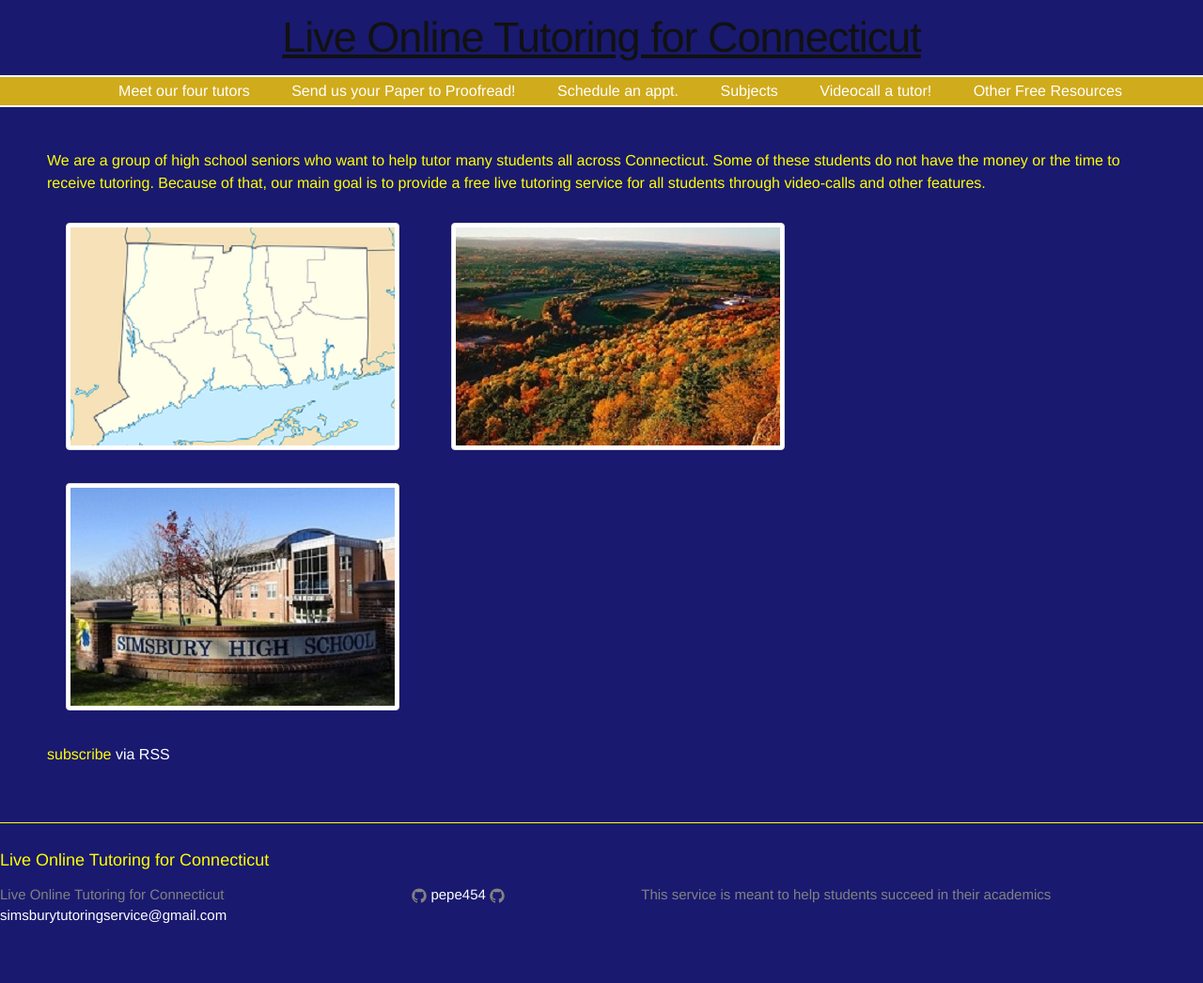
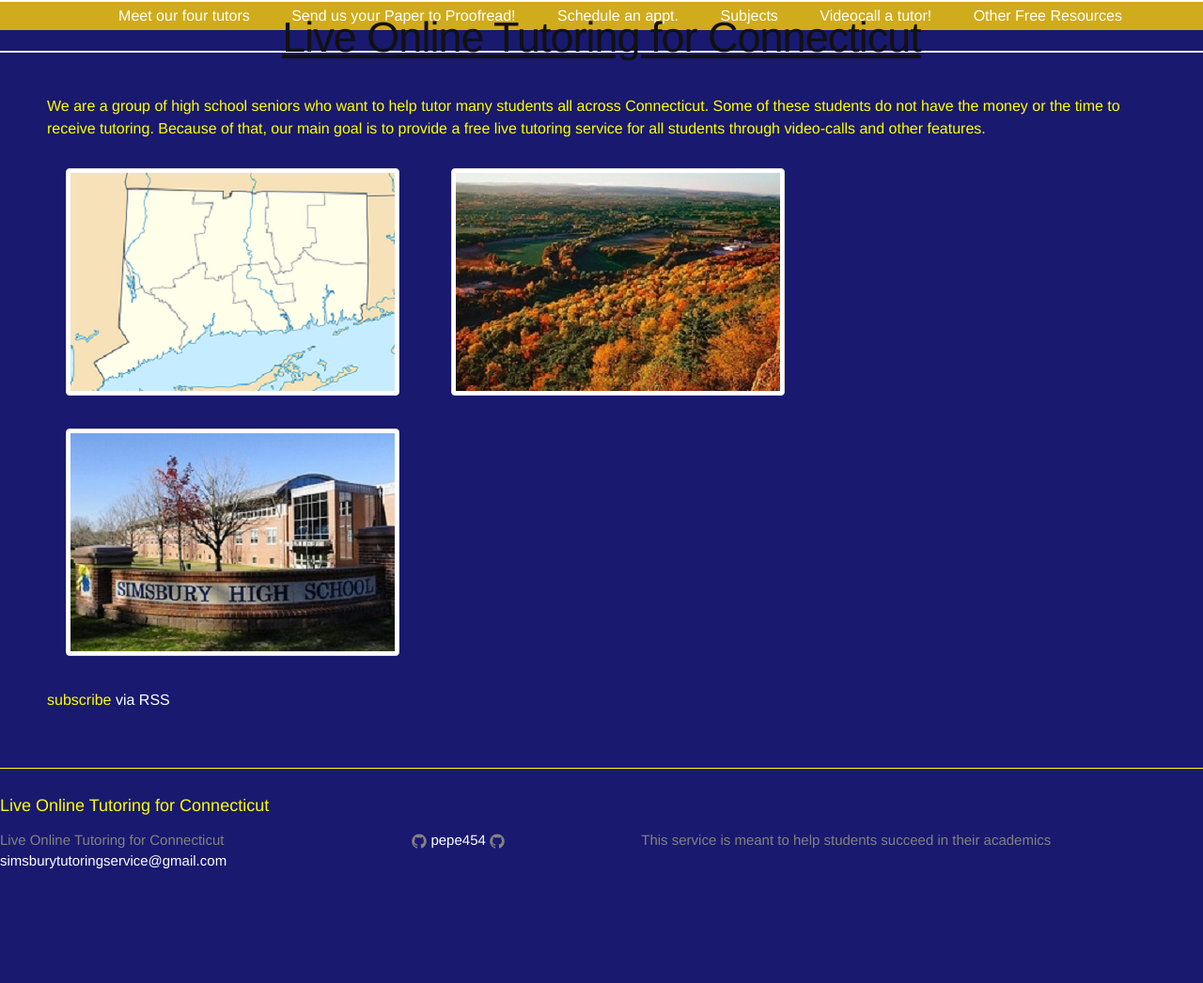
Before and after one commit to pepe454/pepe454.github.io, a Jekyll site: the page built from index.html, in a window 1280 px wide. Shown: the whole page at 94% size. Built offline with Jekyll 4.4.1, drawn with Linux system fonts in a browser that asks for light colours; the list of posts is cut into pages by our own code; after the commit the page ends 988 px from its top, so only the background shows below that.

Commit message:
Update _layout.scss

```diff
--- a/_sass/_layout.scss
+++ b/_sass/_layout.scss
@@ -14,8 +14,9 @@
     line-height: 80px;
     letter-spacing: -1px;
     color: white;
-    display: block;
+    position: absolute;
     text-align: center;
+    width: 100%;
     @include media-query($on-palm) {
       margin-left: 0%;
       text-align: left;
```
